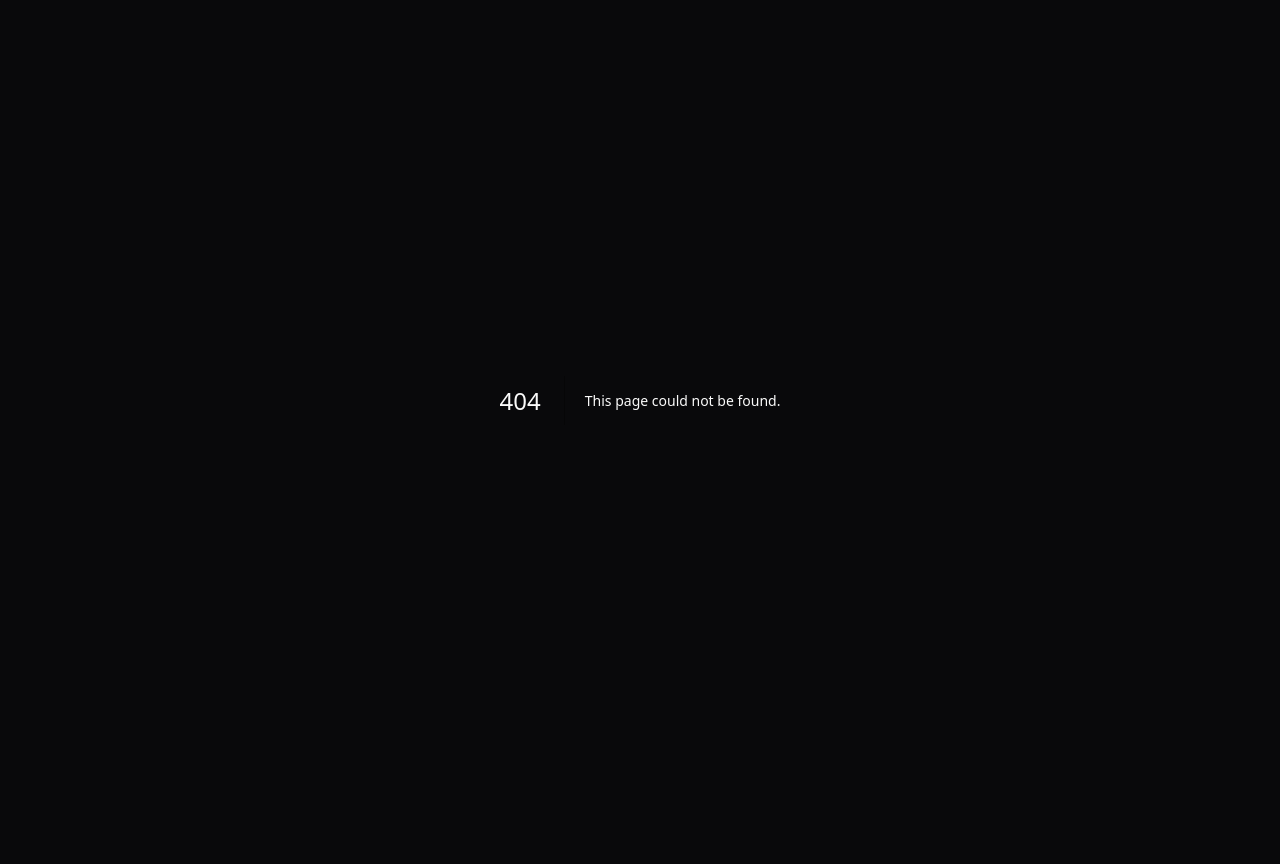
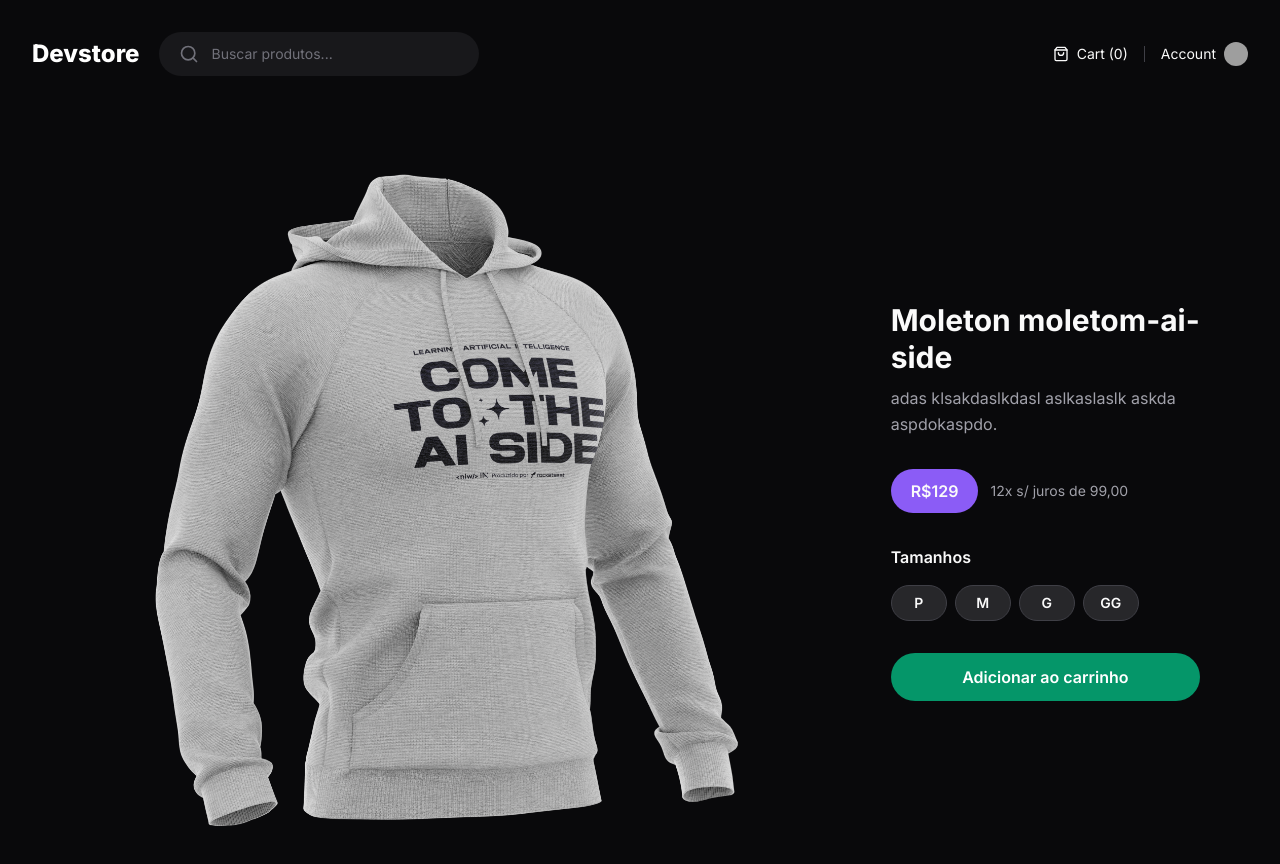
Before and after one commit to viitones/devstore, a Next.js app: page /product/camiseta-dowhile-2022 in a window 1280 px wide. Before the commit this address had no page. Shown: the top 864 px of the page. Before the commit the page ends 800 px from the top, so only its background shows below. Built offline with nearby package versions, Linux system fonts and the light colour scheme; grey boxes are pictures that could not be loaded.

Commit message:
página do produto estatica

```diff
--- a/package.json
+++ b/package.json
@@ -13,6 +13,7 @@
     "next": "14.2.14",
     "react": "^18",
     "react-dom": "^18",
+    "tailwind-merge": "^2.5.3",
     "zod": "^3.23.8"
   },
   "devDependencies": {
--- a/src/app/(store)/(home)/loading.tsx
+++ b/src/app/(store)/(home)/loading.tsx
@@ -1,3 +1,11 @@
+import { Skeleton } from '@/app/components/skeleton'
+
 export default function HomeLoading() {
-  return <h1>loading</h1>
+  return (
+    <div className="grid h-full grid-cols-9 grid-rows-6 gap-6">
+      <Skeleton className="col-span-6 row-span-6 h-[856px]" />
+      <Skeleton className="col-span-3 row-span-3" />
+      <Skeleton className="col-span-3 row-span-3" />
+    </div>
+  )
 }
--- a/src/app/(store)/(home)/page.tsx
+++ b/src/app/(store)/(home)/page.tsx
@@ -4,8 +4,14 @@ import Image from 'next/image'
 import Link from 'next/link'
 
 async function getFeaturedProducts(): Promise<Product[]> {
-  const response = await api('/products/featured')
+  const response = await api('/products/featured', {
+    next: {
+      revalidate: 60 * 60,
+    },
+  })
+
   const products = await response.json()
+
   return products
 }
 
@@ -43,7 +49,7 @@ export default async function Home() {
         return (
           <Link
             key={product.id}
-            href={`${product.slug}`}
+            href={`/product/${highlightProducts.slug}`}
             className="group relative col-span-3 row-span-3 bg-zinc-900 overflow-hidden flex justify-center items-start"
           >
             <Image
--- /dev/null
+++ b/src/app/(store)/product/[slug]/page.tsx
@@ -0,0 +1,66 @@
+import Image from 'next/image'
+
+export default function ProductPage() {
+  return (
+    <div className="relative grid max-h-[860px] grid-cols-3">
+      <div className="col-span-2 overflow-hidden">
+        <Image
+          src="/moletom-ai-side.png"
+          alt=""
+          width={1000}
+          height={1000}
+          quality={100}
+        />
+      </div>
+      <div className="flex flex-col justify-center px-12">
+        <h1 className="text-3xl font-bold leading-tight">
+          Moleton moletom-ai-side
+        </h1>
+        <p className="mt-2 leading-relaxed text-zinc-400">
+          adas klsakdaslkdasl aslkaslaslk askda aspdokaspdo.
+        </p>
+        <div className="mt-8 flex items-center gap-3">
+          <span className="inline-block rounded-full bg-violet-500 px-5 py-2.5 font-semibold">
+            R$129
+          </span>
+          <span className="text-sm text-zinc-400">12x s/ juros de 99,00</span>
+        </div>
+        <div className="mt-8 space-y-4">
+          <span className="block font-semibold">Tamanhos</span>
+          <div className="flex gap-2">
+            <button
+              type="button"
+              className="flex h-9 w-14 items-center justify-center rounded-full border border-zinc-700 bg-zinc-800 text-sm font-semibold"
+            >
+              P
+            </button>
+            <button
+              type="button"
+              className="flex h-9 w-14 items-center justify-center rounded-full border border-zinc-700 bg-zinc-800 text-sm font-semibold"
+            >
+              M
+            </button>
+            <button
+              type="button"
+              className="flex h-9 w-14 items-center justify-center rounded-full border border-zinc-700 bg-zinc-800 text-sm font-semibold"
+            >
+              G
+            </button>
+            <button
+              type="button"
+              className="flex h-9 w-14 items-center justify-center rounded-full border border-zinc-700 bg-zinc-800 text-sm font-semibold"
+            >
+              GG
+            </button>
+          </div>
+        </div>
+        <button
+          type="button"
+          className="mt-8 flex h-12 items-center justify-center rounded-full bg-emerald-600 font-semibold text-white"
+        >
+          Adicionar ao carrinho
+        </button>
+      </div>
+    </div>
+  )
+}
--- a/src/app/api/products/featured/route.ts
+++ b/src/app/api/products/featured/route.ts
@@ -1,6 +1,8 @@
 import data from '../data.json'
 
 export async function GET() {
+  await new Promise((resolve) => setTimeout(resolve, 1000))
+
   const featuredProducts = data.products.filter((product) => product.featured)
 
   return Response.json(featuredProducts)
--- /dev/null
+++ b/src/app/components/skeleton.tsx
@@ -0,0 +1,11 @@
+import { ComponentProps } from 'react'
+import { twMerge } from 'tailwind-merge'
+
+export function Skeleton({ className, ...props }: ComponentProps<'div'>) {
+  return (
+    <div
+      className={twMerge('bg-zinc-50/10 animate-pulse rounded-md', className)}
+      {...props}
+    ></div>
+  )
+}
--- a/tailwind.config.ts
+++ b/tailwind.config.ts
@@ -1,16 +1,18 @@
-import type { Config } from "tailwindcss";
+import type { Config } from 'tailwindcss'
 
 const config: Config = {
   content: [
-    "./src/pages/**/*.{js,ts,jsx,tsx,mdx}",
-    "./src/components/**/*.{js,ts,jsx,tsx,mdx}",
-    "./src/app/**/*.{js,ts,jsx,tsx,mdx}",
+    './src/pages/**/*.{js,ts,jsx,tsx,mdx}',
+    './src/components/**/*.{js,ts,jsx,tsx,mdx}',
+    './src/app/**/*.{js,ts,jsx,tsx,mdx}',
   ],
   theme: {
-    fontFamily: {
-      sans: 'var(--font-inter)'
-    }
+    extend: {
+      fontFamily: {
+        sans: 'var(--font-inter)',
+      },
+    },
   },
   plugins: [],
-};
-export default config;
+}
+export default config
```
Also changed, not shown: 2 other files (tests, documents, lock files or other folders).
